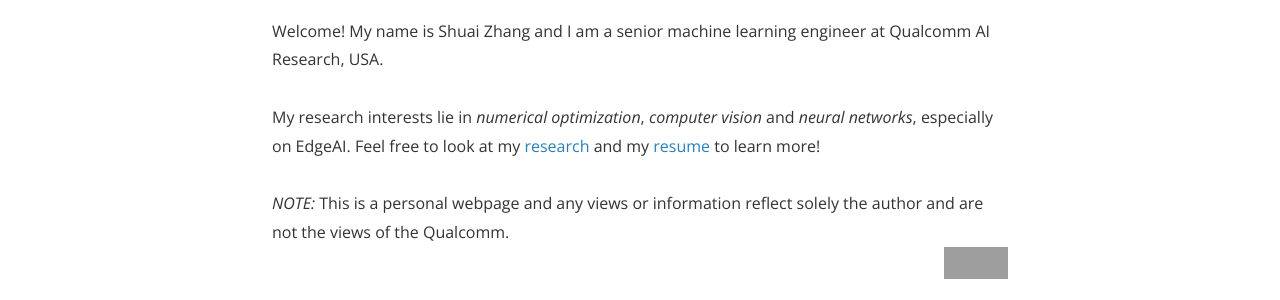
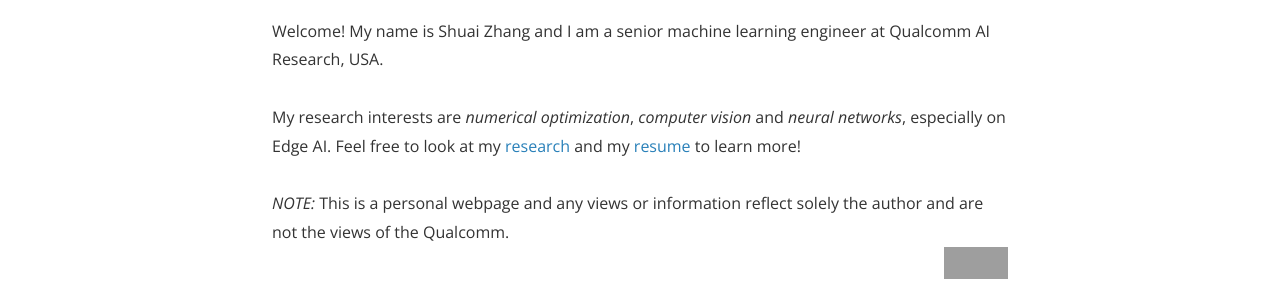
Before and after one commit to zsivine/zsivine.github.io, a Jekyll site: the page built from index.html, in a window 1280 px wide. Shown: the part 552-852 px from the top of the page. Built offline with Jekyll 4.4.1, drawn with Linux system fonts in a browser that asks for light colours; nearby versions of some CDN libraries; the list of posts is cut into pages by our own code; comment, search, counter and statistics services are not loaded; a style sheet for code colours, icons or effects is not loaded; grey boxes are pictures that could not be loaded.

Commit message:
update introduction

```diff
--- a/index.html
+++ b/index.html
@@ -25,8 +25,10 @@ Welcome! My name is Shuai Zhang and I am a senior machine learning
 engineer at Qualcomm AI Research, USA.
 
 <br><br>
-My research interests lie in <i>numerical optimization</i>,
-  <i>computer vision </i> and <i>neural networks</i>, especially on EdgeAI.
+My research interests are
+    <i>numerical optimization</i>,
+    <i>computer vision </i>
+    and <i>neural networks</i>, especially on Edge AI.
 Feel free to look at my <a href="https://zsivine.github.io/research" target="_self">
   research</a> and my <a href="https://zsivine.github.io/about" target="_self">resume</a> to learn more!
 
```
